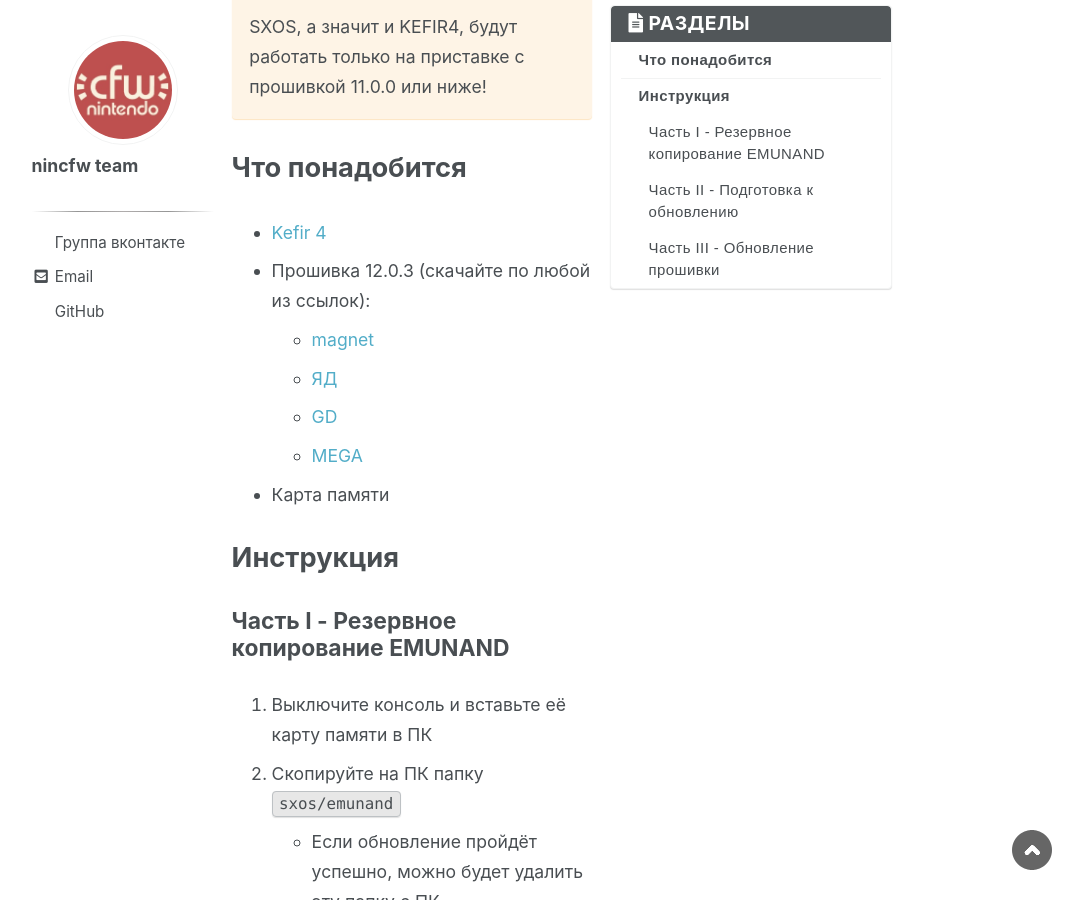
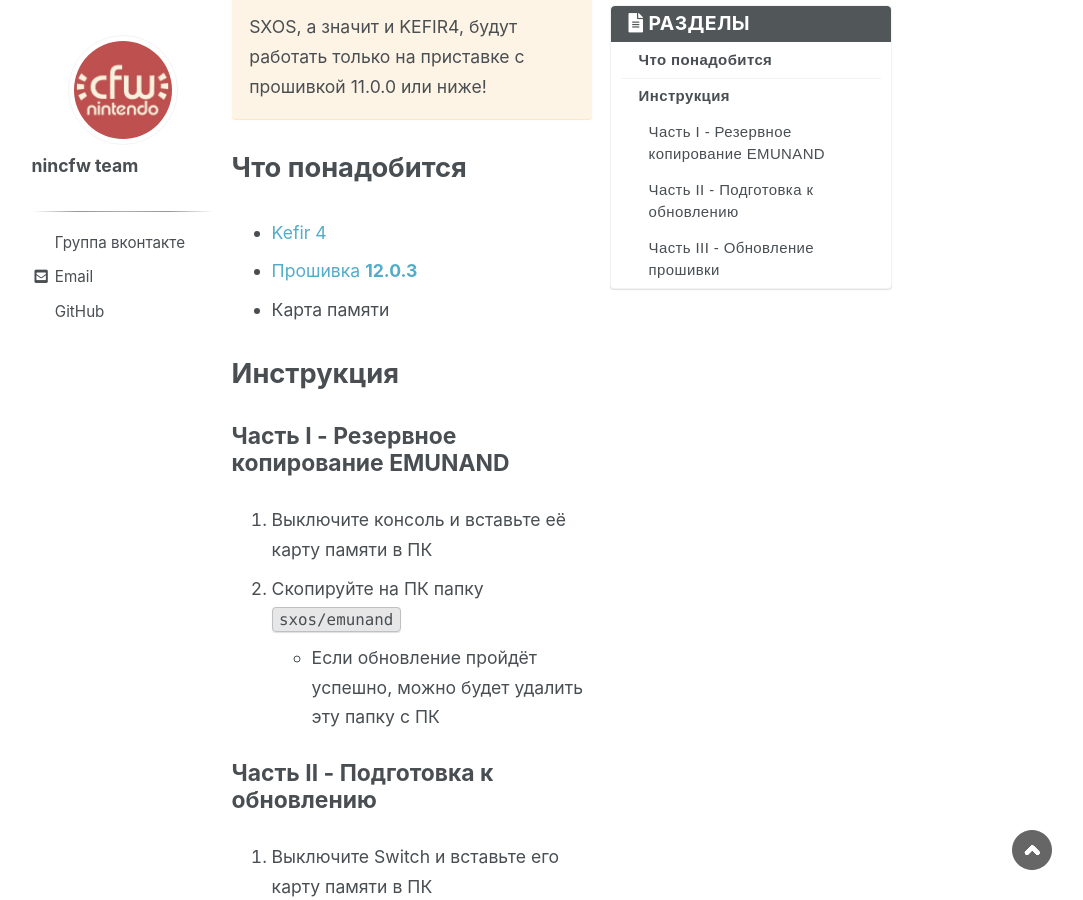
Before and after one commit to rashevskyv/sx, a Jekyll site: the page built from _pages/update-to-latest.md, in a window 1280 px wide and 900 px high, scrolled down 903 px. Shown: the whole window, without its empty margins (178-1261 px from the left). Built offline with Jekyll 4.4.1, drawn with Linux system fonts in a browser that asks for light colours; nearby versions of some CDN libraries.

Commit message:
12.0.3 links

```diff
--- a/_pages/update-to-latest.md
+++ b/_pages/update-to-latest.md
@@ -17,11 +17,7 @@
 ## Что понадобится
 
 * [Kefir 4](https://github.com/rashevskyv/kefir/releases/tag/491){:target="_blank"}
-* Прошивка {% include /vars/update_version.txt %} (скачайте по любой из ссылок):
-	* [magnet](magnet:?xt=urn:btih:AED6927F84C7B6CA2D1ABC3C5D999BBBC2D412A1&dn=12.0.2.zip&tr=udp%3a%2f%2ftracker.openbittorrent.com%3a80%2fannounce){:target="_blank"}
-	* [ЯД](https://disk.yandex.ua/d/_sQKmDWLS4z7XQ){:target="_blank"}
-	* [GD](https://drive.google.com/file/d/1tYFqYN9a2y5Q-t5m5Jf61BzcvrapdgFa){:target="_blank"}
-	* [MEGA](https://mega.nz/file/oWhlWKCT#zB6Ak80IuD0716RqOakPIZsfiylOd-JGsVdn4eHiTsA){:target="_blank"}
+* [Прошивка **{% include /vars/update_version.txt %}**](https://darthsternie.net/switch-firmwares/){:target="_blank"}
 * Карта памяти
 
 ## Инструкция
```
